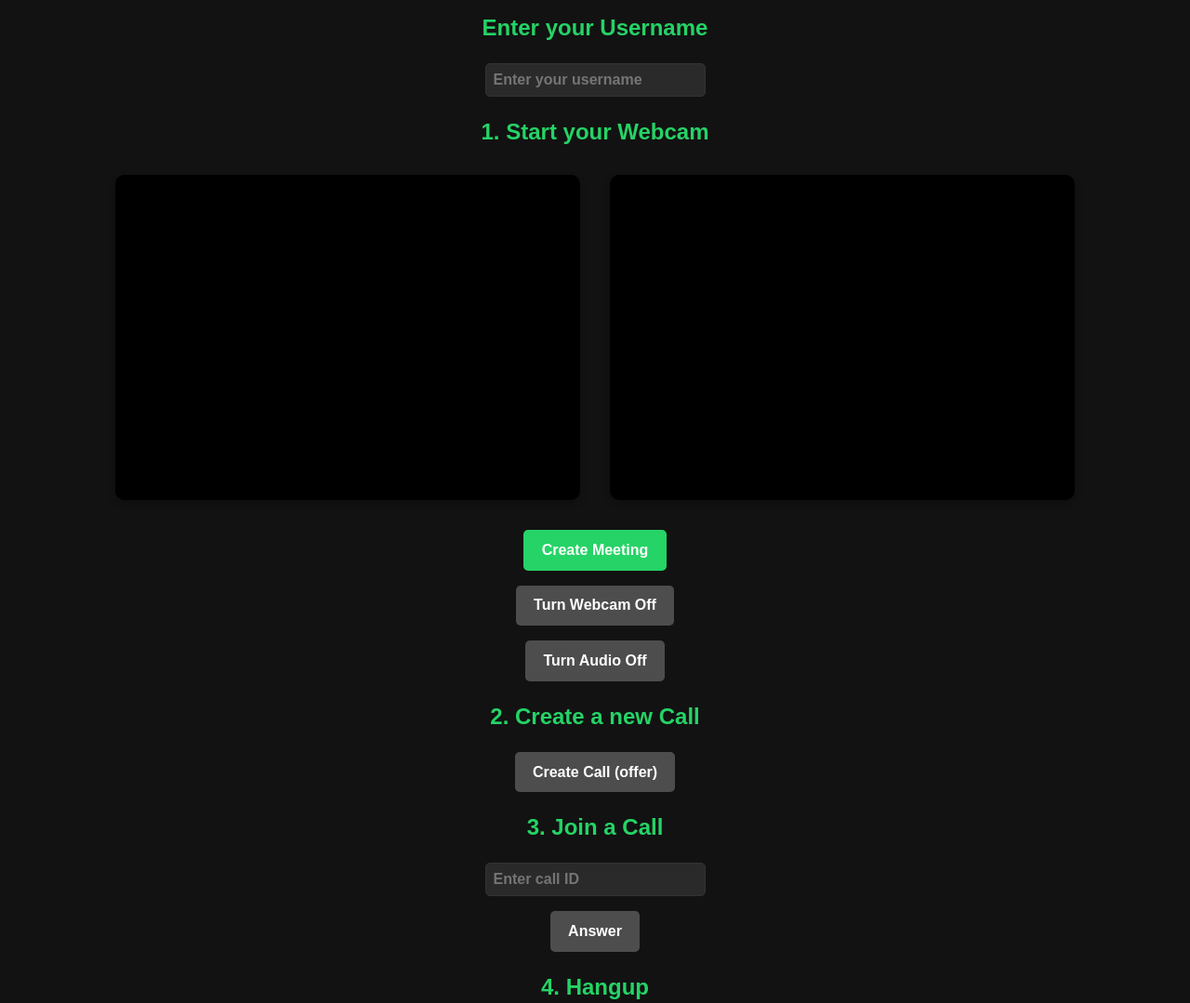
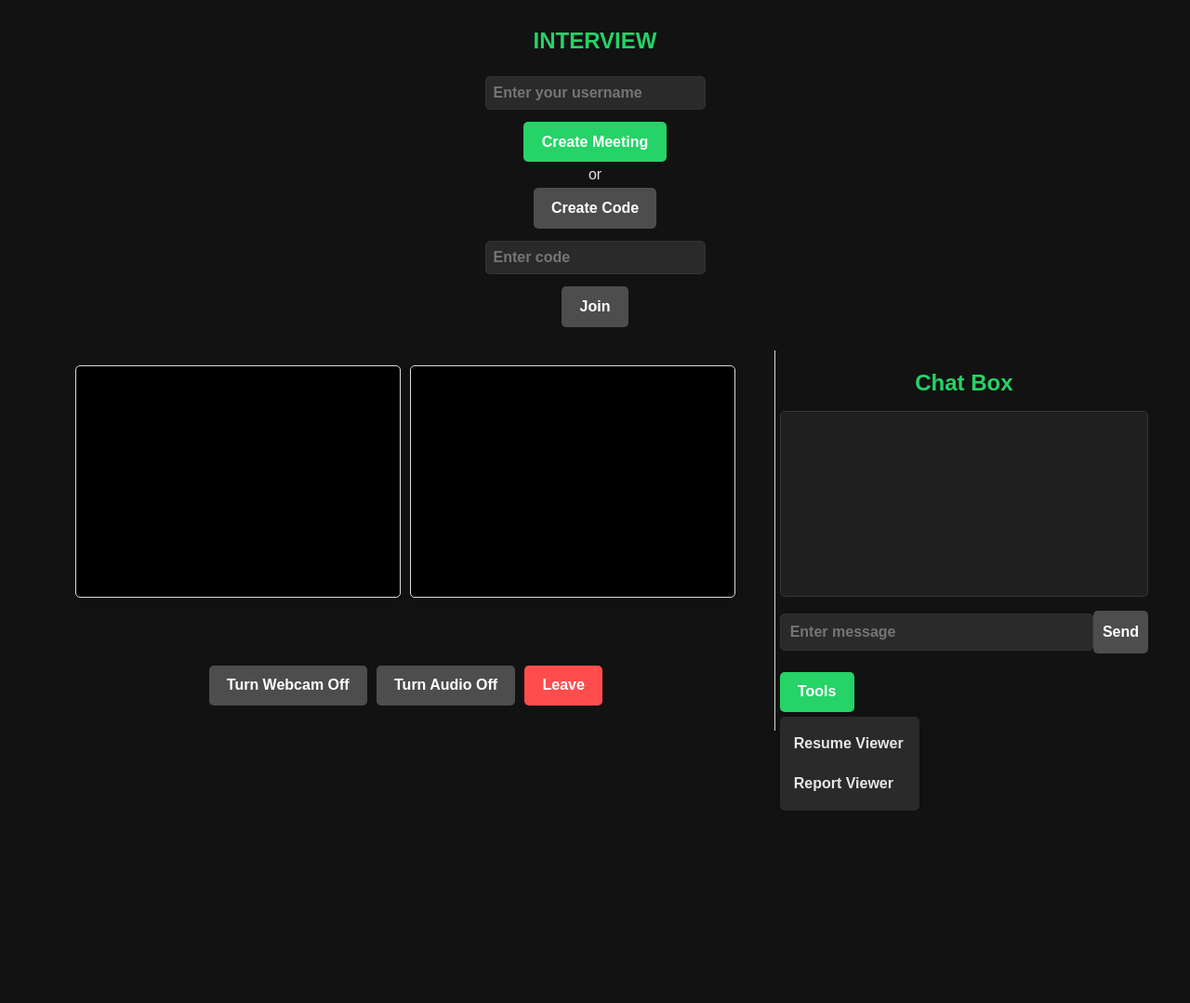
Before and after one commit to rahulpihub/Meet, a website built with Vite: page index.html in a window 1280 px wide. Shown: the top 1079 px of the page at 93% size. After the commit the page ends 872 px from the top, so only its background shows below. Built offline with nearby package versions, Linux system fonts and the light colour scheme; some packages are replaced by stand-ins of ours; a web font is replaced by a local one.

Commit message:
ui design

```diff
--- a/index.html
+++ b/index.html
@@ -1,3 +1,4 @@
+
 <!DOCTYPE html>
 <html lang="en">
 <head>
@@ -7,10 +8,17 @@
   <title>WebRTC Demo</title>
 </head>
 <body>
-  <h2>Enter your Username</h2>
+  <h2>INTERVIEW</h2>
   <input id="usernameInput" placeholder="Enter your username" />
-
-  <h2>1. Start your Webcam</h2>
+  <button id="webcamButton">Create Meeting</button>
+  <p>or</p>
+  <button id="callButton" disabled>Create Code</button>
+  <input id="callInput" placeholder="Enter code" />
+  <button id="answerButton" disabled>Join</button>
+  <!-- Main container for videos and sidebar -->
+  <div class="main-container">
+    <!-- Video Section -->
+    <div class="video-section">
       <div class="videos">
         <span>
           <video id="webcamVideo" autoplay playsinline></video>
@@ -22,29 +30,34 @@
         </span>
       </div>
 
-  <button id="webcamButton">Create Meeting</button>
+      <!-- <button id="webcamButton">Create Meeting</button> -->
+
+      <!-- Button container for horizontal alignment -->
+      <div class="button-container">
         <button id="webcamToggleButton" disabled>Turn Webcam Off</button>
         <button id="audioToggleButton" disabled>Turn Audio Off</button>
+        <button id="leaveButton" disabled>Leave</button>
+      </div>
+    </div>
 
-  <h2>2. Create a new Call</h2>
-  <button id="callButton" disabled>Create Call (offer)</button>
 
-  <h2>3. Join a Call</h2>
-  <input id="callInput" placeholder="Enter call ID" />
-  <button id="answerButton" disabled>Answer</button>
-
-  <h2>4. Hangup</h2>
-  <button id="hangupButton" disabled>Hangup</button>
-
-  <h2>Chat</h2>
+    <!-- Sidebar with Chat and Tools -->
+    <div class="sidebar">
+      <!-- Chat Section -->
+      <div class="chat-section">
+        <h2>Chat Box</h2>
         <div id="chatContainer">
           <div id="chatMessages" class="chat-box"></div>
+        </div>
+        <div class="chat-input-container">
           <input id="chatInput" placeholder="Enter message" />
           <button id="sendButton" disabled>Send</button>
         </div>
+      </div>
 
-  <!-- Tools Dropdown Menu -->
-  <div class="dropdown">
+      <!-- Tools Section -->
+      <div class="tools-section">
+        <!-- <h2>Tools</h2> -->
         <button class="dropdown-btn">Tools</button>
         <div class="dropdown-content">
           <button id="resumeViewer">Resume Viewer</button>
@@ -52,6 +65,8 @@
           <div id="resumeOptions" class="hidden">
             <input type="file" id="fileInput" accept="application/pdf" />
             <button id="viewFileButton" disabled>View PDF</button>
+          </div>
+        </div>
       </div>
     </div>
   </div>
@@ -63,4 +78,5 @@
 
   <script type="module" src="/main.js"></script>
 </body>
+
 </html>
--- a/style.css
+++ b/style.css
@@ -199,3 +199,112 @@ input:focus {
   border-radius: 5px;
   cursor: pointer;
 }
+
+body {
+  display: flex;
+  flex-direction: column;
+  align-items: center;
+  margin: 0;
+  font-family: Arial, sans-serif;
+}
+
+.main-container {
+  display: flex;
+  width: 100%;
+  max-width: 1200px;
+  margin-top: 20px;
+}
+
+/* Video section styling */
+.video-section {
+  flex: 2;
+  display: flex;
+  flex-direction: column;
+  align-items: center;
+}
+
+.videos {
+  display: flex;
+  justify-content: center;
+  gap: 10px;
+  margin-bottom: 50px;
+}
+
+.videos video {
+  width: 350px;
+  height: 250px;
+  border: 1px solid #ddd;
+  border-radius: 5px;
+}
+
+/* Sidebar styling */
+.sidebar {
+  flex: 1;
+  display: flex;
+  flex-direction: column;
+  padding: 5px;
+  border-left: 1px solid #ddd;
+}
+
+.chat-section, .tools-section {
+  margin-bottom: 10px;
+}
+
+/* #chatContainer {
+  height: 200px;
+  overflow-y: auto;
+  border: 1px solid #ccc;
+  border-radius: 5px;
+  padding: 5px;
+  margin-top: 10px;
+} */
+
+.chat-input-container {
+  display: flex;
+  margin-top: 10px;
+}
+
+#chatInput {
+  flex: 1;
+  padding: 10px;
+}
+
+#sendButton {
+  padding: 5px 10px;
+}
+
+.dropdown-content {
+  display: flex;
+  flex-direction: column;
+  gap: 5px;
+}
+
+/* Optional PDF viewer styling */
+.pdf-viewer {
+  display: none;
+}
+
+button {
+  margin: 5px 0;
+}
+
+/* Button container for alignment */
+.button-container {
+  display: flex;
+  gap: 10px;
+  justify-content: center;
+  margin-top: 10px;
+}
+
+/* Specific styling for the Leave button */
+#leaveButton {
+  background-color: #ff4d4d;
+}
+
+#leaveButton:hover {
+  background-color: #e63939;
+}
+
+#leaveButton:active {
+  background-color: #cc3333;
+}
```
Lines whose indentation alone changed are shown as unchanged.
